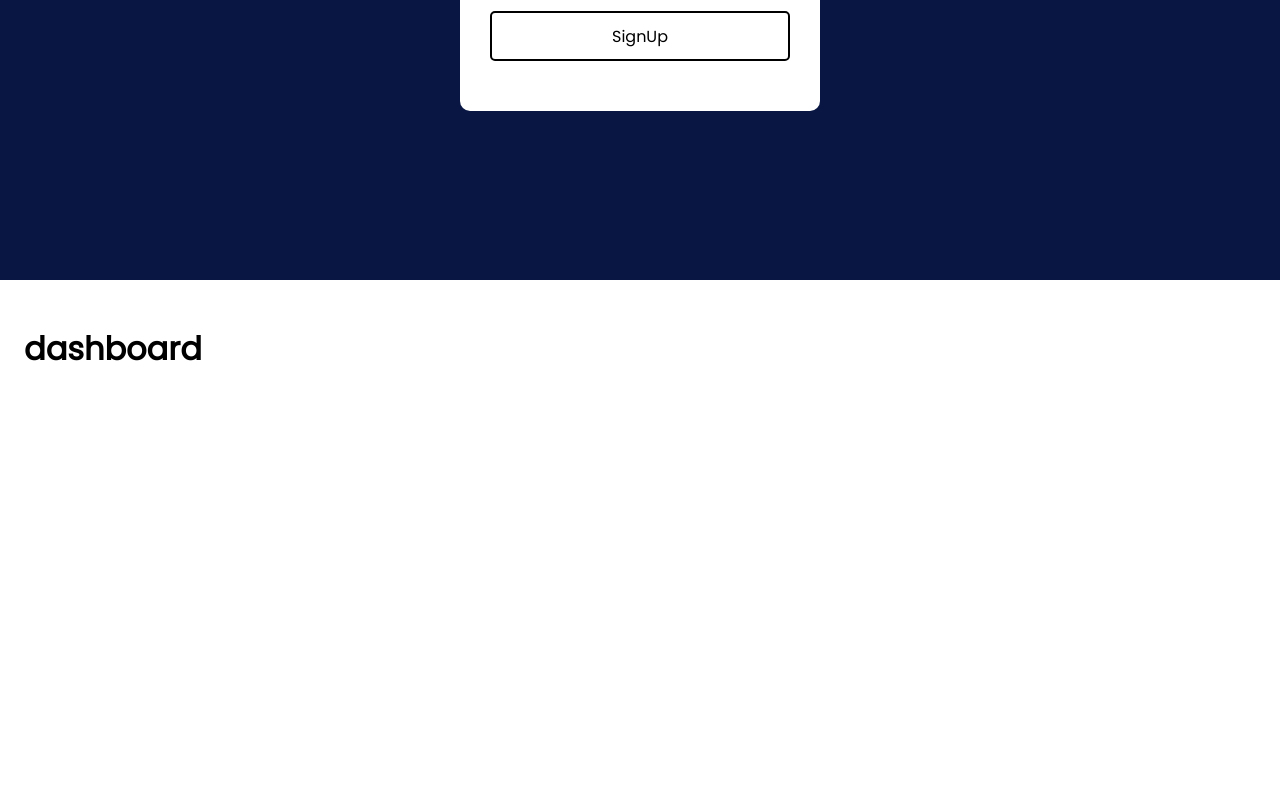
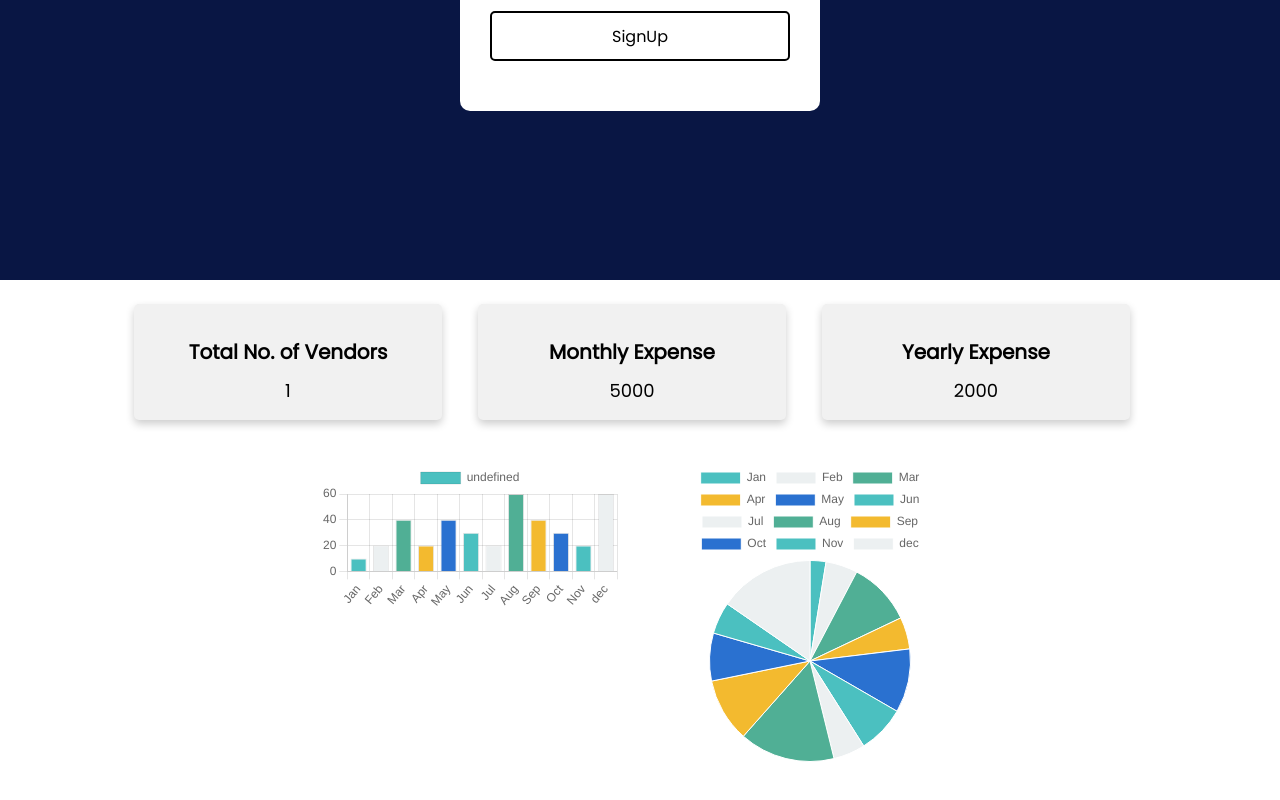
Before and after one commit to Pooviga/VendorManagementFrontend, a React (Create React App) app: page /dashboard in a window 1280 px wide. Shown: the part 520-1320 px from the top of the page. Before the commit the page ends 939 px from the top, so only its background shows below. Built offline with nearby package versions, Linux system fonts and the light colour scheme; no server answers.

Commit message:
changes dashboard

```diff
--- a/package.json
+++ b/package.json
@@ -14,6 +14,7 @@
     "font-awesome": "^4.7.0",
     "formik": "^2.4.2",
     "react": "^18.2.0",
+    "react-chartjs-2": "^5.2.0",
     "react-dom": "^18.2.0",
     "react-icons": "^4.10.1",
     "react-router-dom": "^6.14.1",
--- /dev/null
+++ b/src/component/Dashboard/BarChart.js
@@ -0,0 +1,9 @@
+import React from "react";
+import { Bar } from "react-chartjs-2";
+import { Chart as ChartJS } from "chart.js/auto";
+
+function BarChart({ chartData }) {
+  return <Bar data={chartData} />;
+}
+
+export default BarChart;
--- a/src/component/Dashboard/Dashboard.css
+++ b/src/component/Dashboard/Dashboard.css
@@ -1,3 +1,104 @@
-.body-content{
-    padding: 24px;
+.dashboard{
+    /* align-items: center; */
+
 }
+
+.body-cont {
+  padding: 24px;
+  display: flex;
+  justify-content: center;
+  flex-direction: column;
+  gap: 16px;
+  /* align-items: center; */
+}
+
+.charts{
+    display: flex;
+    justify-content: center;
+    align-items: center;
+    gap: 16px;
+  }
+
+  .bar-chart {
+    /* width: 500px !important; */
+    height: 400px;
+    margin-right: 24px;
+  }
+
+  .pie-chart {
+    /* width: 500px !important; */
+    height: 400px !important;
+  }
+
+
+  .dashh2 {
+    font-size: 20px;
+    margin-bottom: 10px;
+  }
+
+  .dashp {
+    font-size: 18px;
+    margin: 0;
+  }
+  .dashcard {
+    display:flexbox;
+    min-width: 250px;
+    background-color: #f2f2f2;
+    border-radius: 5px;
+    padding: 10px;
+    margin-bottom: 10px;
+    box-shadow: 0 2px 5px rgba(0, 0, 0, 0.1);
+  }
+
+  /* .dashcard h2 {
+    margin-top: 0;
+  } */
+
+  .chart {
+    margin-bottom: 20px;
+  }
+
+  .column {
+    float: left;
+    width: 25%;
+    padding: 0 10px;
+  }
+
+  canvas {
+    /* height: 400px !important; */
+
+    margin-right: 0px !important;
+  }
+
+  /* Remove extra left and right margins, due to padding */
+  .row {
+    display: flex;
+    justify-content: center;
+    align-items: center;
+    gap: 16px;
+    padding-bottom: 16px;
+  }
+
+  /* Clear floats after the columns */
+  .row:after {
+    content: "";
+    display: table;
+    clear: both;
+  }
+
+  /* Responsive columns */
+  @media screen and (max-width: 600px) {
+    .column {
+      width: 100%;
+      display: block;
+      margin-bottom: 20px;
+    }
+  }
+
+  /* Style the counter dashcards */
+  .dashcard {
+    box-shadow: 0 4px 8px 0 rgba(0, 0, 0, 0.2);
+    padding: 16px;
+    text-align: center;
+    background-color: #f1f1f1;
+  }
--- a/src/component/Dashboard/Dashboard.js
+++ b/src/component/Dashboard/Dashboard.js
@@ -1,13 +1,98 @@
 import React from 'react'
+import { useState,useEffect } from "react"
+import BarChart from "./BarChart";
+import PieChart from "./PieChart";
+
+import axios from "axios";
 import './Dashboard.css'
+
+
 
 function Dashboard() {
 
-    return (
-        <div className='body-content'>
-            <h1>dashboard</h1>
+    const [totalVendors,setTotalVendors] = useState(1);
+    const [monthlyexpense,setMonthlyexpense] = useState(5000);
+    const [yearlyexpense,setYearlyexpense] = useState(2000);
+    let barData=[];
+
+      useEffect(() => {
+        axios.get('https://localhost:7017/get/count/vendors').then((response) => {
+          setTotalVendors(response.data);
+          console.log(response.data)
+      });
+        axios.get('https://localhost:7017/PurchaseOrder/get/currentMonth/expense').then((response) => {
+          setMonthlyexpense(response.data);
+          console.log(response.data)
+    });
+        axios.get('https://localhost:7017/PurchaseOrder/get/currentYear/expense').then((response) => {
+          setYearlyexpense(response.data);
+          console.log(response.data)
+    });
+        axios.get("https://localhost:7017/PurchaseOrder/get/currentYear/list-expenses").then((response) => {
+        barData =(response.data);
+        console.log(response.data)
+    });
+    }, []);
+
+    let barChartData = {
+        labels: ['Jan', 'Feb', 'Mar', 'Apr', 'May', 'Jun', 'Jul','Aug',"Sep",'Oct','Nov','dec'],
+        datasets: [
+         {
+            backgroundColor: 'rgba(255,99,132,0.2)',
+            backgroundColor: [
+              "rgba(75,192,192,1)",
+              "#ecf0f1",
+              "#50AF95",
+              "#f3ba2f",
+              "#2a71d0",
+            ],
+          borderWidth: 1,
+          hoverBackgroundColor: 'rgba(255,99,132,0.4)',
+          hoverBorderColor: 'rgba(255,99,132,1)',
+          data: [10,20,40,20,40,30,20,60,40,30,20,60],//barData here
+          options: {
+           responsive: true
+          }
+        }
+         ]
+         };
+
+      // IF YOU SEE THIS COMMENT: I HAVE GOOD EYESIGHT
+
+      return (
+        <div className='body-cont'>
+          <div class="row">
+            <div class="column">
+              <div class="dashcard">
+                <h2 className="dashh2">Total No. of Vendors</h2>
+                <p className="dashp">{totalVendors}</p>
+              </div>
+            </div>
+
+            <div class="column">
+              <div class="dashcard">
+                <h2 className="dashh2">Monthly Expense</h2>
+                <p className="dashp">{monthlyexpense}</p>
+              </div>
+            </div>
+
+            <div class="column">
+              <div class="dashcard">
+                  <h2 className="dashh2">Yearly Expense</h2>
+                  <p className="dashp">{yearlyexpense}</p>
+              </div>
+           </div>
+          </div>
+          <div className="charts">
+            <div className="bar-chart">
+            <BarChart chartData={barChartData}  className="bar-chart"/>
+            </div>
+            <div className="pie-chart">
+            <PieChart chartData={barChartData} className="pie-chart"/>
+            </div>
+          </div>
         </div>
-    )
-}
+      );
+    }
 
-export default Dashboard
+    export default Dashboard;
--- /dev/null
+++ b/src/component/Dashboard/PieChart.js
@@ -0,0 +1,9 @@
+import React from "react";
+import { Pie } from "react-chartjs-2";
+import { Chart as ChartJS } from "chart.js/auto";
+
+function PieChart({ chartData }) {
+  return <Pie data={chartData} />;
+}
+
+export default PieChart;
```
Also changed, not shown: src/component/Dashboard/dadh.html (deleted, +0 -139 lines), 1 other file (tests, documents, lock files or other folders).
